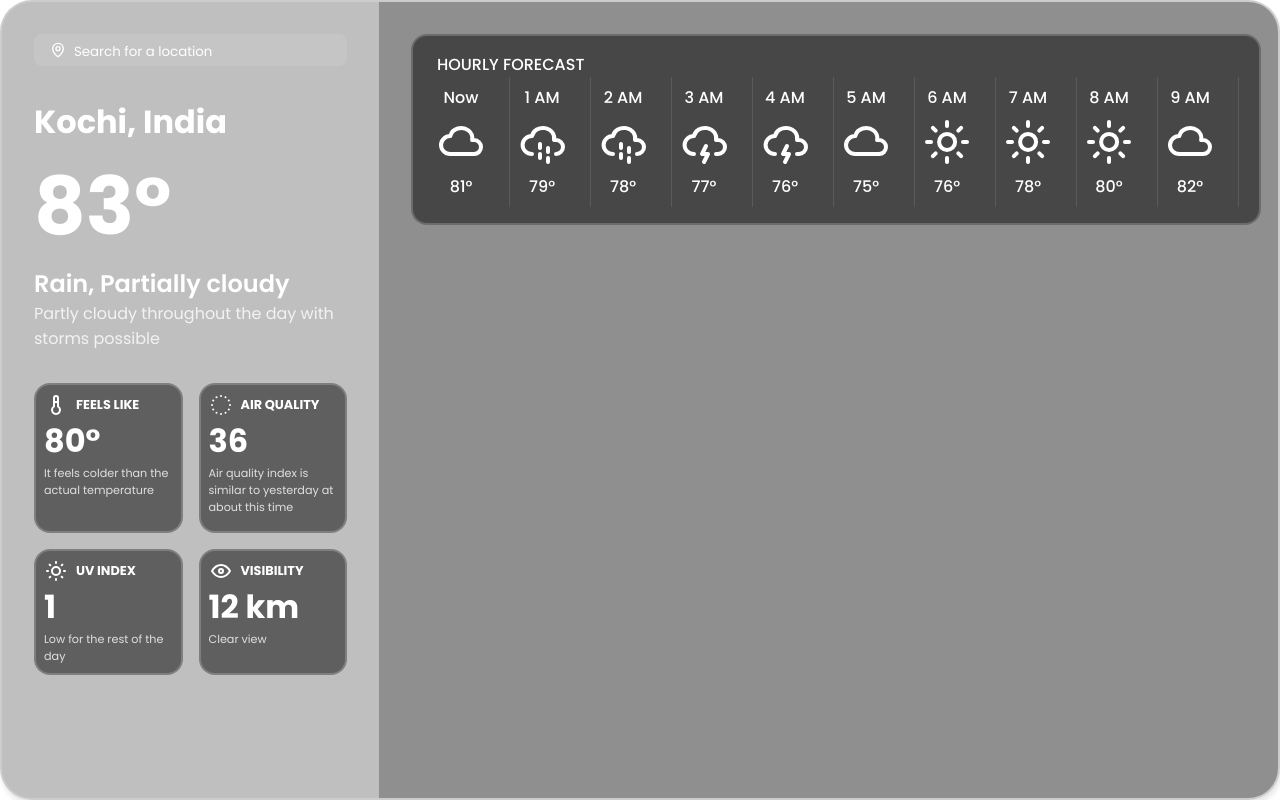
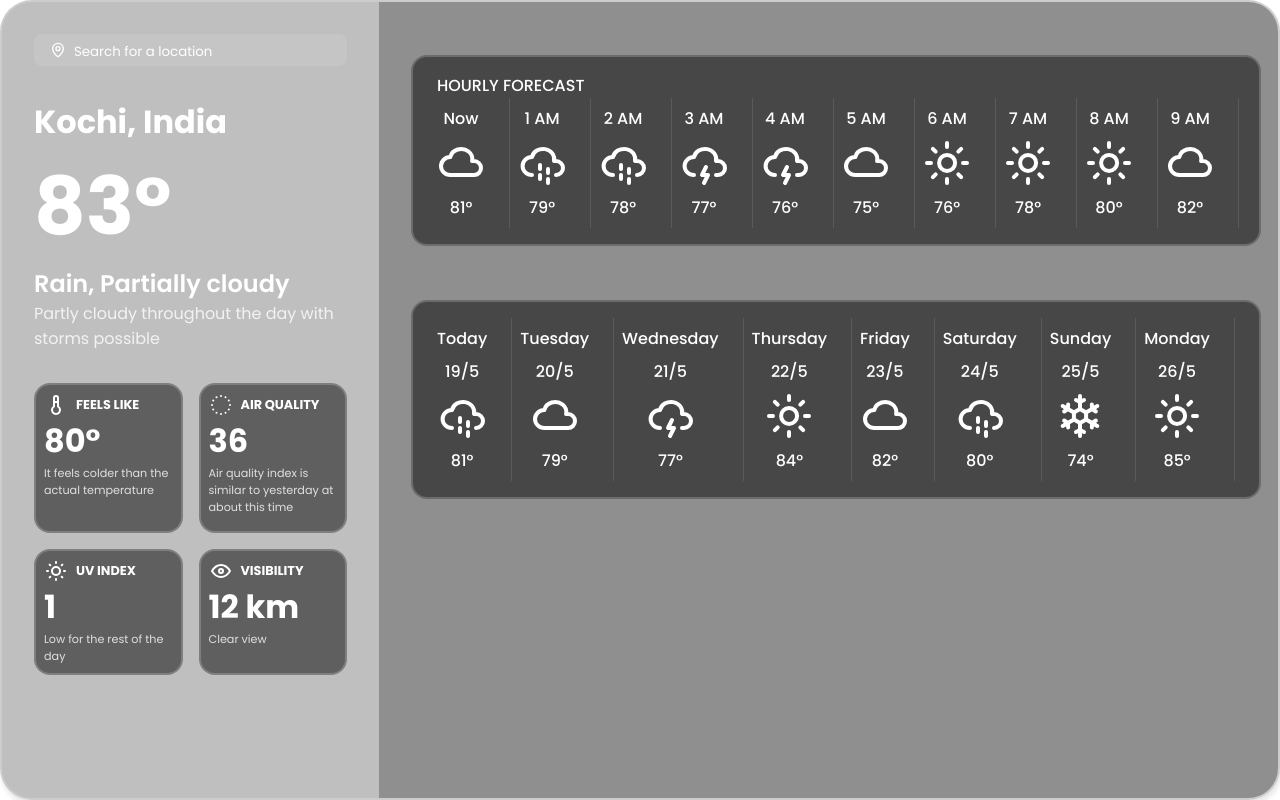
Before and after one commit to nivedhz/odin-weather-app, a website built with webpack: page src/template.html in a window 1280 px wide. Built offline with nearby package versions, Linux system fonts and the light colour scheme; files whose address does not match are found by name.

Commit message:
feat(10 Day Forecast): implemented the 10 day forecast

```diff
--- a/src/styles/weather-container.css
+++ b/src/styles/weather-container.css
@@ -47,9 +47,10 @@
 .upcoming-forecast__container {
   background-color: rgba(0, 0, 0, 0.25);
   padding: 2rem;
-  display: flex;
-  flex-direction: column;
+  display: grid;
   align-items: center;
+  gap: 1rem;
+  grid-template-rows: repeat(3, 1fr);
 }
 .current-forecast__stat-container {
   display: flex;
@@ -152,3 +153,67 @@
   font-weight: 500;
   padding-left: 0.5rem;
 }
+.upcoming-forecast__daily-container {
+  padding: 1rem;
+  width: 850px;
+  background-color: rgba(0, 0, 0, 0.5);
+  border-radius: 1rem;
+  border: 2px solid rgba(255, 255, 255, 0.2);
+}
+.upcoming-forecast__daily-container-wrapper {
+  display: flex;
+  overflow-y: hidden;
+  overflow-x: auto;
+  overflow-y: hidden;
+  gap: 1rem;
+}
+.upcoming-forecast__daily-container-wrapper::-webkit-scrollbar {
+  height: 7px;
+}
+
+.upcoming-forecast__daily-container-wrapper::-webkit-scrollbar-track {
+  background-color: rgba(0, 0, 0, 0.25);
+}
+
+.upcoming-forecast__daily-container-wrapper::-webkit-scrollbar-thumb {
+  background: rgba(255, 255, 255, 0.2);
+  border-radius: 999px;
+}
+
+.upcoming-forecast__daily-container-wrapper::-webkit-scrollbar-thumb:hover {
+  background-color: rgba(255, 255, 255, 0.4);
+}
+.upcoming-forecast__daily-el {
+  display: flex;
+  flex-direction: column;
+  padding: 0.5rem;
+  justify-content: center;
+  align-items: center;
+  text-align: center;
+  gap: 0.5rem;
+}
+.upcoming-forecast__daily-el:not(:first-child) {
+  border-left: 1px solid rgba(255, 255, 255, 0.1);
+}
+.upcoming-forecast__daily-day-el {
+  white-space: nowrap;
+  font-size: 1rem;
+  font-weight: 500;
+}
+.upcoming-forecast__daily-date-el {
+  white-space: nowrap;
+  font-size: 1rem;
+  font-weight: 500;
+}
+.upcoming-forecast__daily-temperature-el {
+  font-weight: 500;
+  font-size: 1rem;
+}
+.upcoming-forecast__daily-img-el {
+  width: 3rem;
+}
+.upcoming-forecast__daily-container-name {
+  font-size: 1rem;
+  font-weight: 500;
+  padding-left: 0.5rem;
+}
--- a/src/ui/main/UpcomingForecastContainer.js
+++ b/src/ui/main/UpcomingForecastContainer.js
@@ -163,12 +163,112 @@ function createHourlyForecast() {
   container.append(containerWrapper);
   return container;
 }
+function createDailyForecast() {
+  const container = document.createElement("div");
+  container.classList.add("upcoming-forecast__daily-container");
+  const containerName = document.createElement("h1");
+  containerName.classList.add("upcoming-forecast__daily-container-name");
+  const containerWrapper = document.createElement("div");
+  containerWrapper.classList.add("upcoming-forecast__daily-container-wrapper");
+  const imgConfig = {
+    cloudy: cloudImg,
+    rainy: rainImg,
+    storm: stormImg,
+    snow: snowImg,
+    sun: sunImg,
+  };
+  const dailyForecast = [
+    {
+      day: "Today",
+      date: "19/5",
+      img: imgConfig.rainy,
+      temperature: "81\u00B0",
+    },
+    {
+      day: "Tuesday",
+      date: "20/5",
+      img: imgConfig.cloudy,
+      temperature: "79\u00B0",
+    },
+    {
+      day: "Wednesday",
+      date: "21/5",
+      img: imgConfig.storm,
+      temperature: "77\u00B0",
+    },
+    {
+      day: "Thursday",
+      date: "22/5",
+      img: imgConfig.sun,
+      temperature: "84\u00B0",
+    },
+    {
+      day: "Friday",
+      date: "23/5",
+      img: imgConfig.cloudy,
+      temperature: "82\u00B0",
+    },
+    {
+      day: "Saturday",
+      date: "24/5",
+      img: imgConfig.rainy,
+      temperature: "80\u00B0",
+    },
+    {
+      day: "Sunday",
+      date: "25/5",
+      img: imgConfig.snow,
+      temperature: "74\u00B0",
+    },
+    {
+      day: "Monday",
+      date: "26/5",
+      img: imgConfig.sun,
+      temperature: "85\u00B0",
+    },
+    {
+      day: "Tuesday",
+      date: "27/5",
+      img: imgConfig.storm,
+      temperature: "78\u00B0",
+    },
+    {
+      day: "Wednesday",
+      date: "28/5",
+      img: imgConfig.cloudy,
+      temperature: "80\u00B0",
+    },
+  ];
+  dailyForecast.forEach((dailyStat) => {
+    const dailyContainer = document.createElement("div");
+    dailyContainer.classList.add("upcoming-forecast__daily-el");
+    const dayEl = document.createElement("h1");
+    dayEl.classList.add("upcoming-forecast__daily-day-el");
+    const dateEl = document.createElement("h1");
+    dateEl.classList.add("upcoming-forecast__daily-date-el");
+    const weatherImgEl = document.createElement("img");
+    weatherImgEl.classList.add("upcoming-forecast__daily-img-el");
+    const temperatureEl = document.createElement("h1");
+    temperatureEl.classList.add("upcoming-forecast__daily-temperature-el");
+
+    dayEl.textContent = dailyStat.day;
+    dateEl.textContent = dailyStat.date;
+    weatherImgEl.src = dailyStat.img;
+    temperatureEl.textContent = dailyStat.temperature;
+
+    dailyContainer.append(dayEl, dateEl, weatherImgEl, temperatureEl);
+    containerWrapper.append(dailyContainer);
+  });
+  container.append(containerWrapper);
+  return container;
+}
 
 export function createUpcomingForecastContainer() {
   const container = document.createElement("div");
   container.classList.add("upcoming-forecast__container");
   const hourlyForecastContainer = createHourlyForecast();
+  const dailyForecastContainer = createDailyForecast();
 
-  container.append(hourlyForecastContainer);
+  container.append(hourlyForecastContainer, dailyForecastContainer);
   return container;
 }
```
